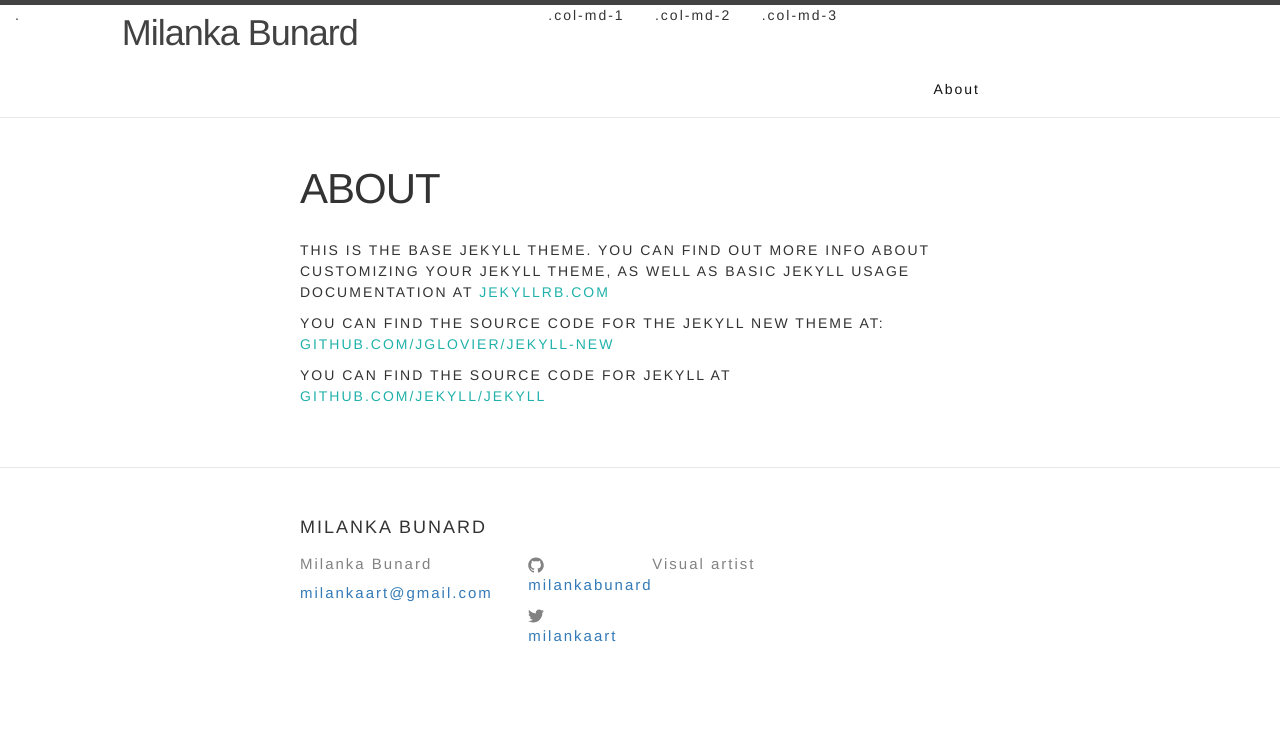
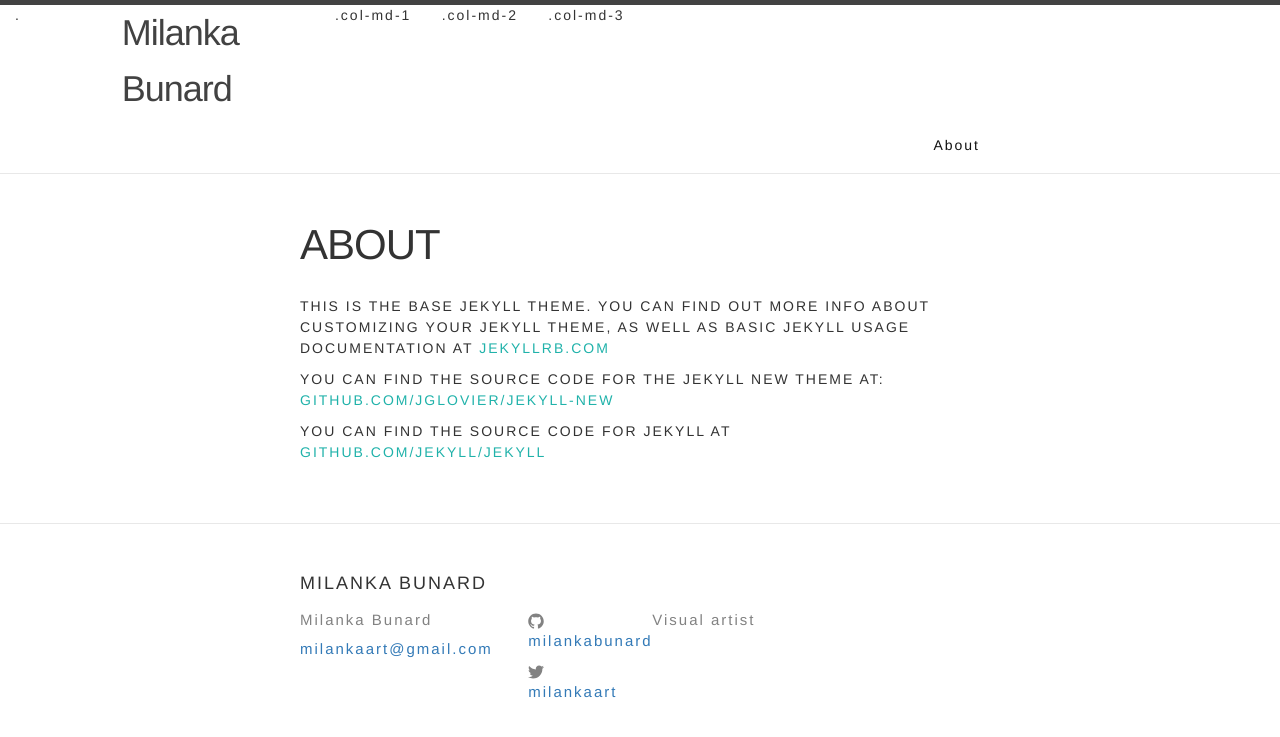
Before and after one commit to milankabunard/milankabunard.github.io, a Jekyll site: the page built from about.md, in a window 1280 px wide. Shown: the top 737 px of the page. Built offline with Jekyll 4.4.1, drawn with Linux system fonts in a browser that asks for light colours.

Commit message:
changes header

```diff
--- a/_includes/header.html
+++ b/_includes/header.html
@@ -5,7 +5,7 @@
 <div class="container-fluid">
 <div class="row">
   <div class="col-md-1">.</div>
-  <div class="col-md-4"><a class="site-title" href="{{ site.baseurl }}/">{{ site.title }}</a></div>
+  <div class="col-md-2"><a class="site-title" href="{{ site.baseurl }}/">{{ site.title }}</a></div>
   <div class="col-md-1">.col-md-1</div>
   <div class="col-md-1">.col-md-2</div>
   <div class="col-md-1">.col-md-3</div>
```
